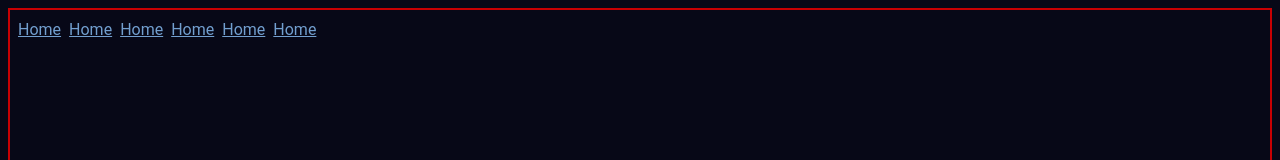
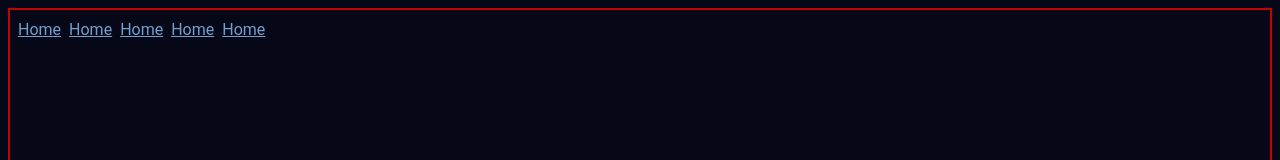
Before and after one commit to Unrasend/unrsnd, an Angular app: page / in a window 1280 px wide. Shown: the top 160 px of the page. Built offline with nearby package versions, Linux system fonts and the light colour scheme; what @scullyio/ng-lib would draw is missing.

Commit message:
feat: scully test

```diff
--- a/src/app/app.component.html
+++ b/src/app/app.component.html
@@ -16,9 +16,6 @@
       <li class="ml-xs">
         <a href="#" class="link">Home</a>
       </li>
-      <li class="ml-xs">
-        <a href="#" class="link">Home</a>
-      </li>
     </ul>
   </nav>
 </header>
```
